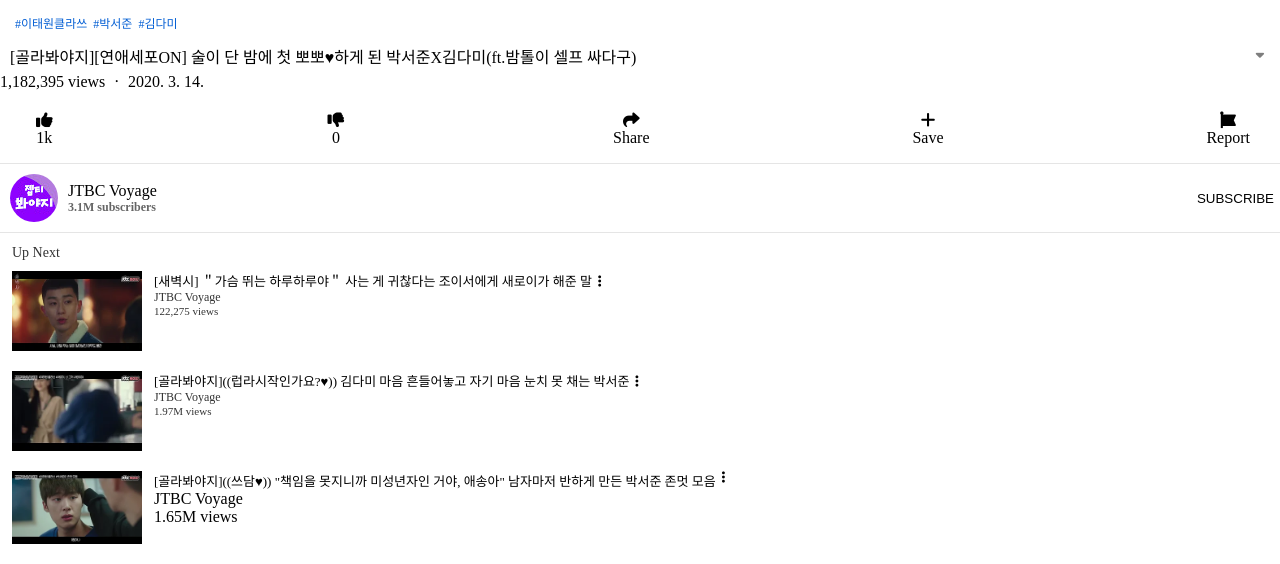
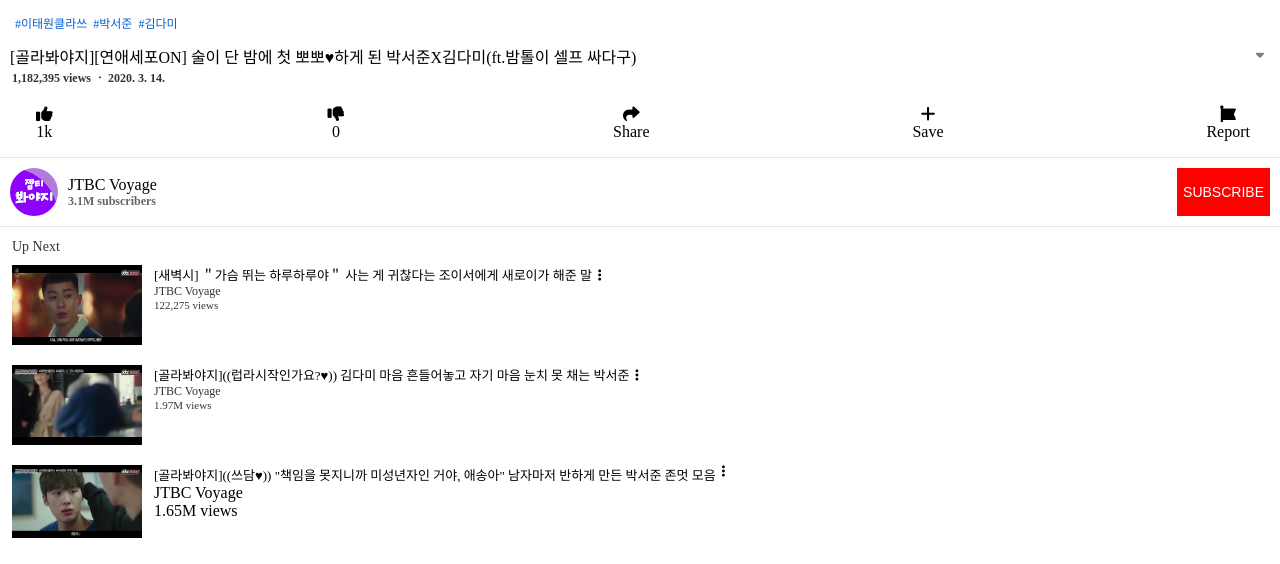
Before and after one commit to ojs201/YOUTUBE, a plain HTML site: page index.html in a window 1280 px wide. Shown: the part 375-939 px from the top of the page. Drawn offline with Linux system fonts and the light colour scheme.

Commit message:
Update index.html

```diff
--- a/index.html
+++ b/index.html
@@ -54,7 +54,7 @@
             <i class="fas fa-sort-down"></i>
           </button>
         </div>
-        <div class="views">
+        <div class="titleAndButton__views">
           <span class="views"> 1,182,395 views ㆍ 2020. 3. 14.</span>
         </div>
       </div>
@@ -90,7 +90,7 @@
             <span class="subscribers">3.1M subscribers</span>
           </div>
         </div>
-        <button class="subscribe">SUBSCRIBE</button>
+        <button class="channel__subscribe">SUBSCRIBE</button>
       </div>
     </section>
 
```
